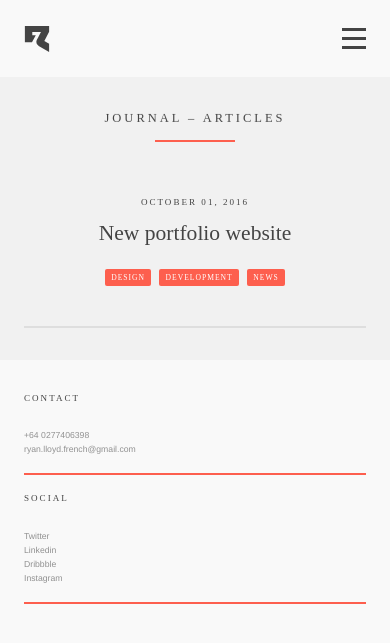
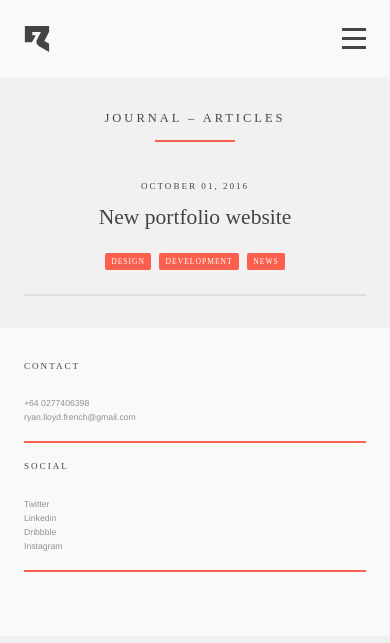
Before and after one commit to ryanlloydfrench/Portfolio, a Jekyll site: the page built from journal/index.html, in a window 390 px wide. Shown: the top 643 px of the page. Built offline with Jekyll 4.4.1, drawn with Linux system fonts in a browser that asks for light colours; nearby versions of some CDN libraries; the list of posts is cut into pages by our own code.

Commit message:
Reduce mobile blog post padding.

```diff
--- a/assets/sass/components/_post.scss
+++ b/assets/sass/components/_post.scss
@@ -2,6 +2,9 @@
     text-align: center;
     padding: 2.5rem 0;
     border-bottom: 2px solid darken($bg-color-dark, 4%);
+    @include small-tablet {
+        padding: 1.5rem 0;
+    }
     &__title {
         margin: .7rem 0 1.4rem;
         a {
```
